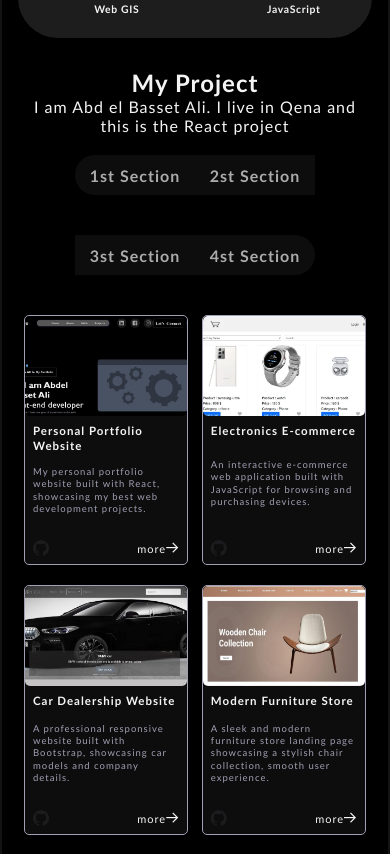
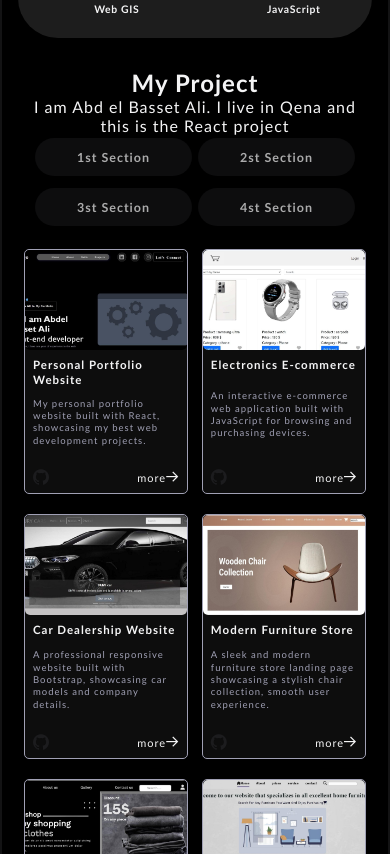
Before and after one commit to abdelbassetali/React-portfolio, a React (Vite) app: page / in a window 390 px wide. Shown: the part 1170-2024 px from the top of the page. Built offline with nearby package versions, Linux system fonts and the light colour scheme.

Commit message:
Update main.css

```diff
--- a/src/components/3-main/main.css
+++ b/src/components/3-main/main.css
@@ -301,8 +301,29 @@ top-sction
         display: block !important;
     }
 }
+@media (max-width: 768px) {
+    /* 1. ضبط حاوية أزرار التبويبات لتظهر في سطرين بانتظام من غير ما الرابع ينزل لوحده */
+    .top-sction div {
+        display: flex !important;
+        flex-wrap: wrap !important;
+        justify-content: center !important;
+        gap: 6px !important;
+        padding: 0 10px !important;
+        width: 100% !important;
+        box-sizing: border-box !important;
+    }
 
-@media (max-width: 768px) {
+    .btn2 {
+        width: 47% !important;
+        max-width: none !important;
+        height: 38px !important;
+        margin: 3px 0 !important;
+        font-size: 12.5px !important;
+        border-radius: 20px !important;
+        box-sizing: border-box !important;
+    }
+
+    /* 2. ضبط السكاشن والكروت لتظهر كارتين جنب بعض بمقاسات متناسقة */
     .butoom-sction {
         display: flex !important;
         flex-direction: row !important;
@@ -316,10 +337,9 @@ top-sction
         box-sizing: border-box !important;
     }
 
-    /* زودنا طول الكارت شوية عشان ياخد راحته بالبطول */
     .card {
         width: 48% !important;
-        min-height: 250px !important; /* زودنا الطول هنا */
+        min-height: 245px !important; /* طول الكارت مظبوط ومرتاح */
         display: flex !important;
         flex-direction: column !important;
         justify-content: space-between !important;
@@ -344,7 +364,6 @@ top-sction
         justify-content: space-between;
     }
 
-    /* صغرنا خط العنوان سَنة عشان ما يتكسرش بطريقة بشعة وينسق في سطرين بشياكة */
     .card .title-1 {
         font-size: 11.5px !important;
         line-height: 1.25 !important;
```
